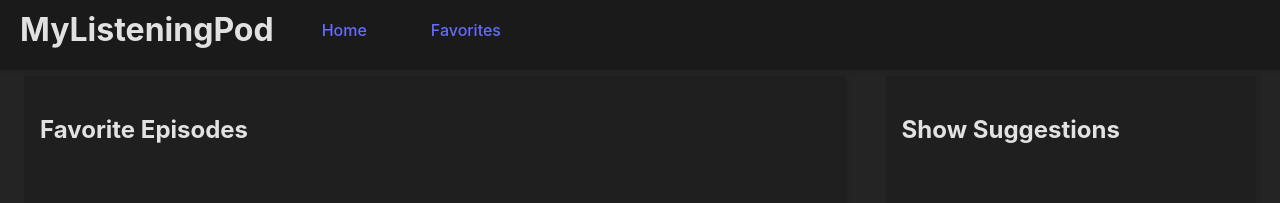
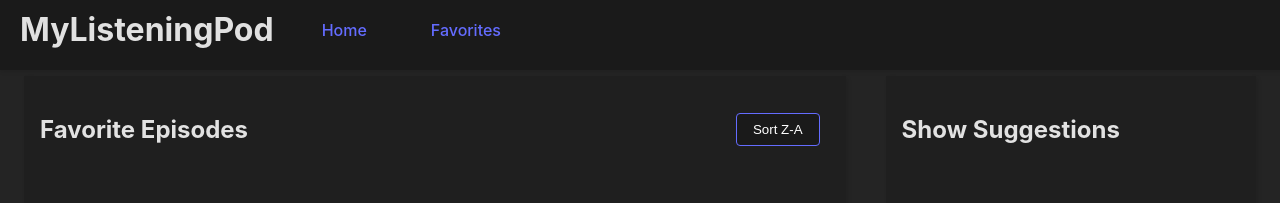
Before and after one commit to HanruV/HANVOR614_PTO2403_Group-B_Hanru-Vorster_DJS11, a React (Vite) app: page /favorites in a window 1280 px wide. Shown: the top 203 px of the page. Built offline with nearby package versions, Linux system fonts and the light colour scheme.

Commit message:
added the sortByTilte finction to the favortes, made the favorites have a state for the order on load, and a handler with a button to change that state and reload the component.

```diff
--- a/src/components/shows/Favorites.jsx
+++ b/src/components/shows/Favorites.jsx
@@ -1,4 +1,6 @@
 import { useState } from "react";
+import SortButton from "../common/SortButton";
+import { sortByTitle } from "../../sortFunctions/SortAZ";
 
 export default function Favorites() {
   // Initialize favorites state from localStorage
@@ -7,6 +9,8 @@ export default function Favorites() {
     const storedFavorites = localStorage.getItem("podcastFavorites");
     return storedFavorites ? JSON.parse(storedFavorites) : [];
   });
+  // Sort order state
+  const [sortOrder, setSortOrder] = useState("asc");
 
   // Removes a favorite episode by its ID
   // Updates both state and localStorage to maintain persistence
@@ -18,10 +22,32 @@ export default function Favorites() {
     });
   };
 
+  // Add sort toggle handler
+  const handleSortToggle = () => {
+    const newOrder = sortOrder === "asc" ? "desc" : "asc";
+    setSortOrder(newOrder);
+
+    // Sort favorites based on episode title
+    const sortedFavorites = sortByTitle(
+      favorites.map((fav) => ({
+        ...fav,
+        title: fav.episode.title, // Map to match the structure expected by sortByTitle
+      })),
+      newOrder
+    ).map((sorted) =>
+      favorites.find((fav) => fav.episode.title === sorted.title)
+    );
+
+    setFavorites(sortedFavorites);
+  };
+
   return (
     <div className="favorites-container">
       <div className="favorites-header">
         <h2>Favorite Episodes</h2>
+        <div className="filter-controls">
+          <SortButton currentOrder={sortOrder} onToggle={handleSortToggle} />
+        </div>
       </div>
       <div className="favorites-grid">
         {favorites.length === 0 ? (
```
